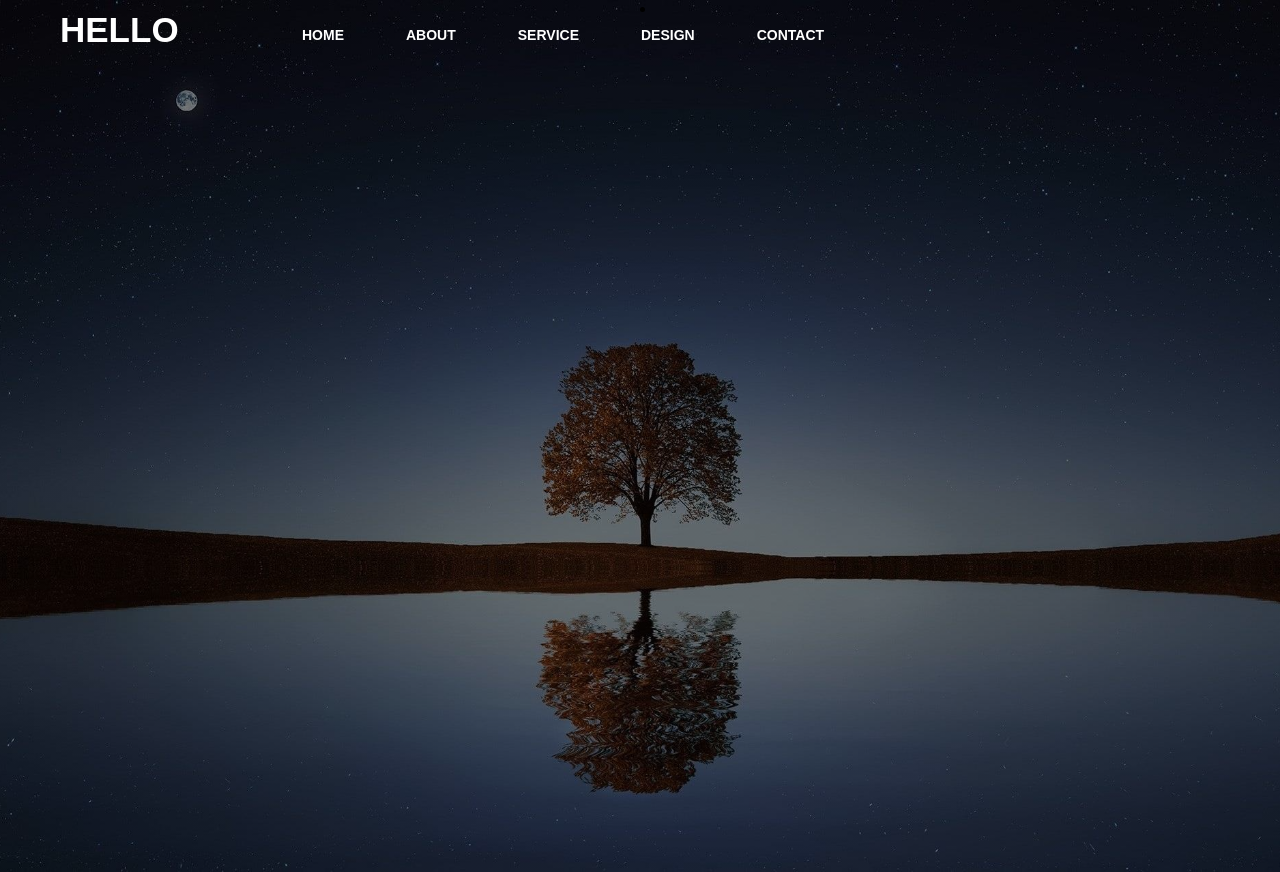
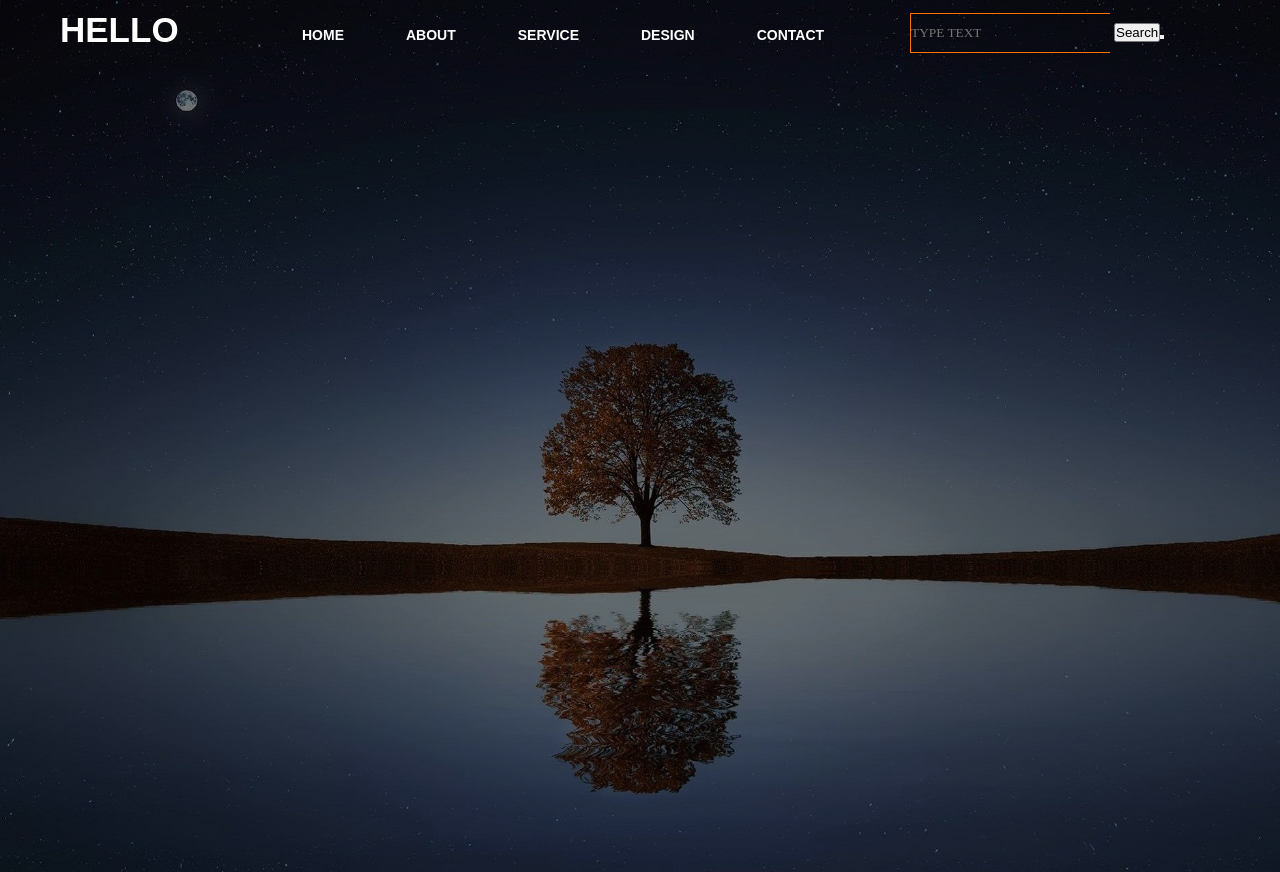
Before and after one commit to konnichiwabon/LOGIN, a plain HTML site: page index.html in a window 1280 px wide. Drawn offline with Linux system fonts and the light colour scheme.

Commit message:
Updated code

```diff
--- a/akongstyle.css
+++ b/akongstyle.css
@@ -64,3 +64,27 @@ ul li a{
     font-weight: bold;
     transition: 0.4s ease-in-out;
 }
+
+
+ul li a:hover{
+    color: #ff7200;
+}
+
+
+
+.search {
+    width: 330px;
+    float: left;
+    margin-left: 270px;
+}
+
+.srch{
+    font-family: 'Times New Roman', Times, serif;
+    width: 200px;
+    height: 40px;
+    background: transparent;
+    border: 1px solid  #ff7200;
+    margin-top: 13px;
+    color: white;
+    border-right: none ;
+}
--- a/index.html
+++ b/index.html
@@ -24,7 +24,10 @@
                     <li><a href="">CONTACT</a></li>
                 </ul>
             </div>
-            <li href=""></li>
+            <div class="search">
+                <input class="srch " type="search" name="" placeholder="TYPE TEXT">
+                <a href=""><button class="btn">Search<button></a>
+            </div>
 
         </div>
     </div>
```
